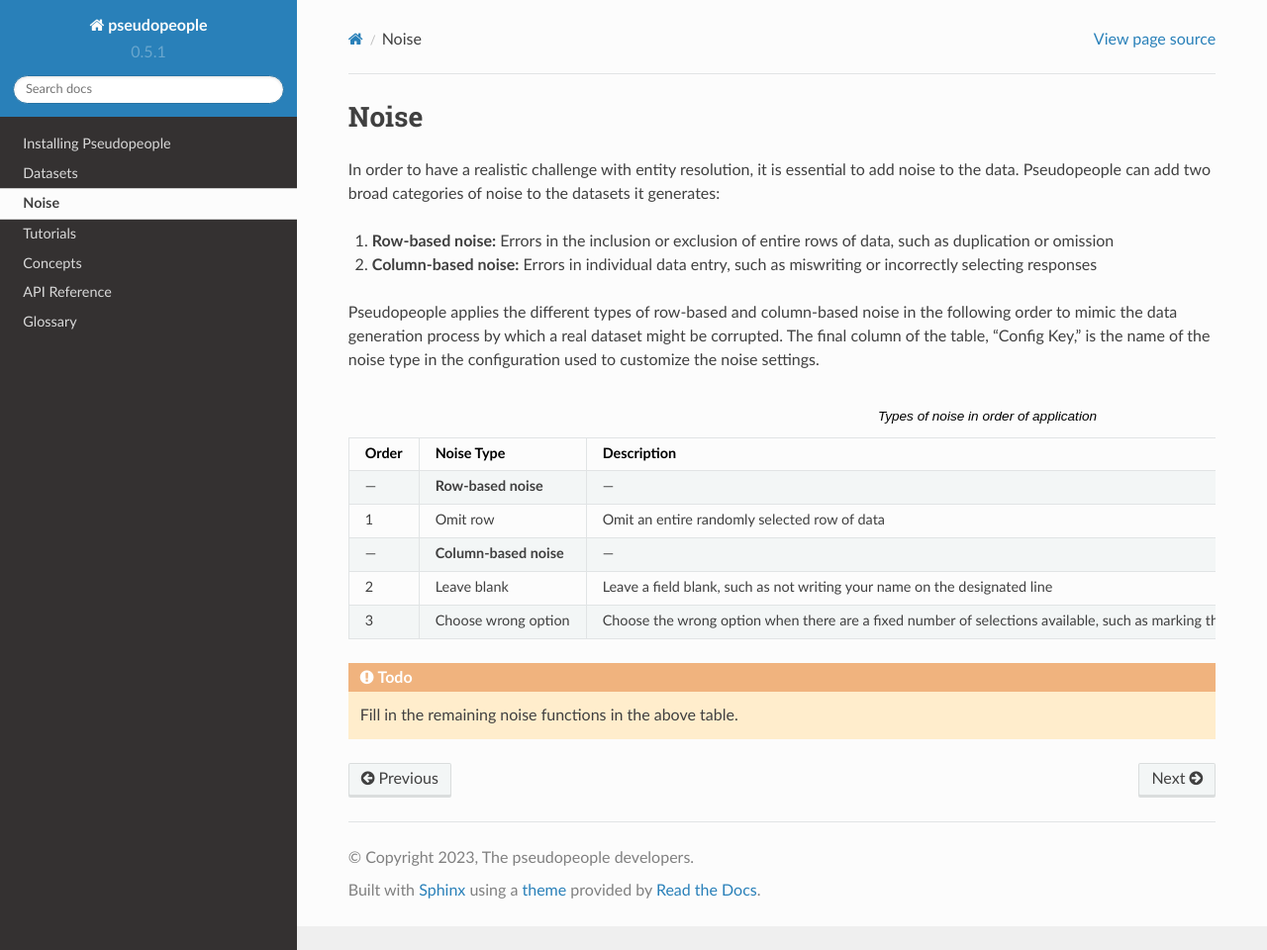
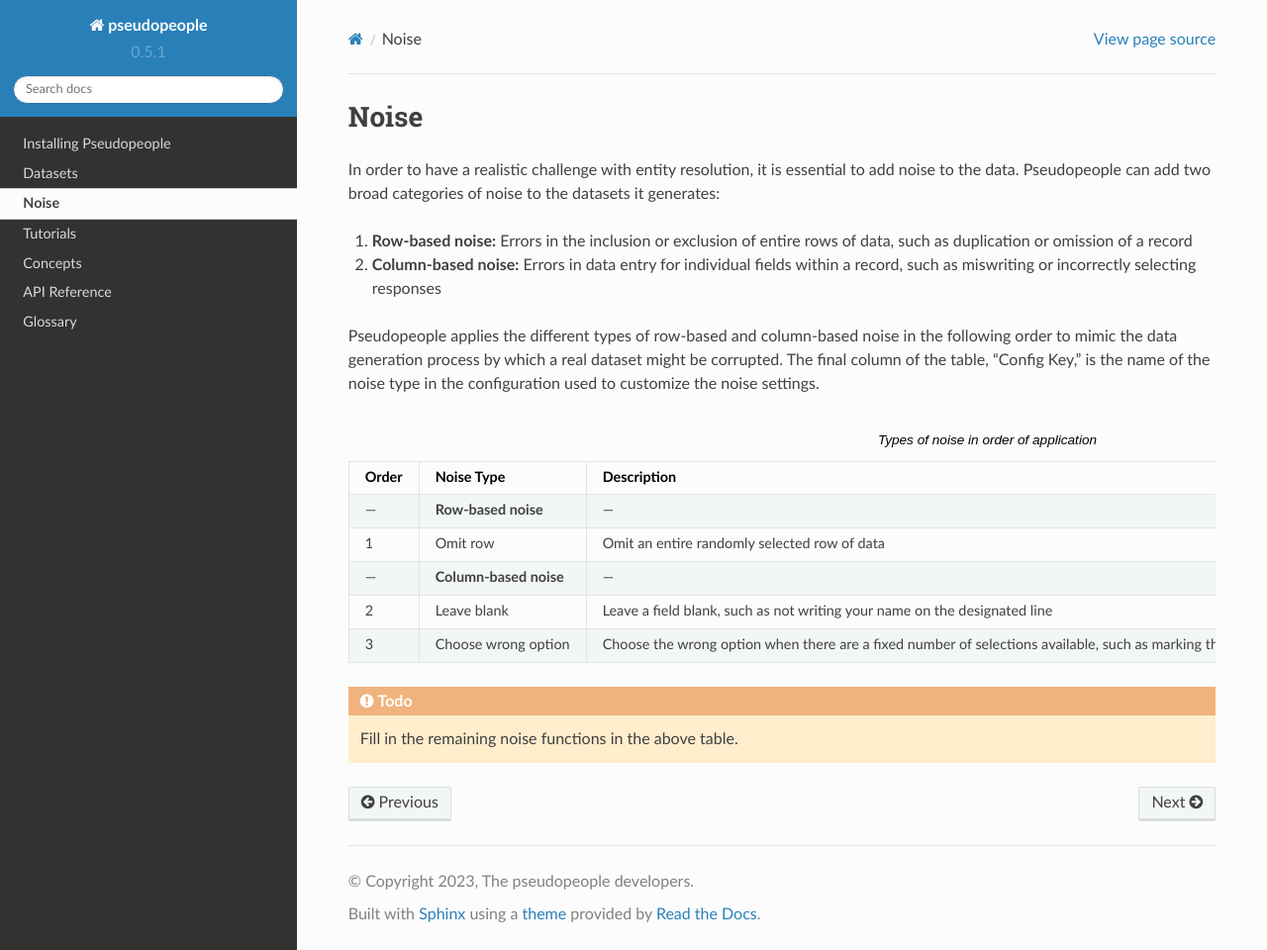
Before and after one commit to ihmeuw/pseudopeople, a Sphinx documentation site: the page built from docs/source/noise/index.rst, in a window 1280 px wide and 960 px high. Shown: the whole window at 99% size. Built offline with Sphinx 7.4.7 and the Read the Docs theme 2.0.0, drawn with Linux system fonts in a browser that asks for light colours.

Commit message:
edit descriptions of row and column noise

```diff
--- a/docs/source/noise/index.rst
+++ b/docs/source/noise/index.rst
@@ -14,9 +14,9 @@ to add noise to the data. Pseudopeople can add two broad categories of noise to
 the datasets it generates:
 
 #. **Row-based noise:** Errors in the inclusion or exclusion of entire rows of
-   data, such as duplication or omission
-#. **Column-based noise:** Errors in individual data entry, such as miswriting
-   or incorrectly selecting responses
+   data, such as duplication or omission of a record
+#. **Column-based noise:** Errors in data entry for individual fields within a
+   record, such as miswriting or incorrectly selecting responses
 
 Pseudopeople applies the different types of row-based and column-based noise in
 the following order to mimic the data generation process by which a real dataset
```
